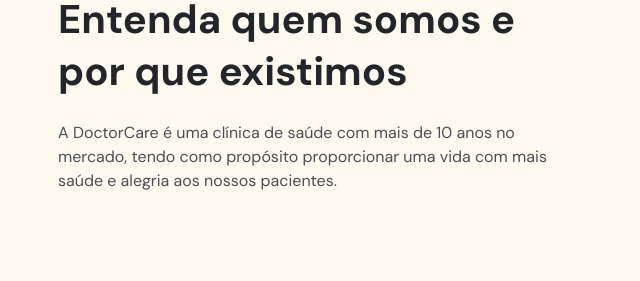
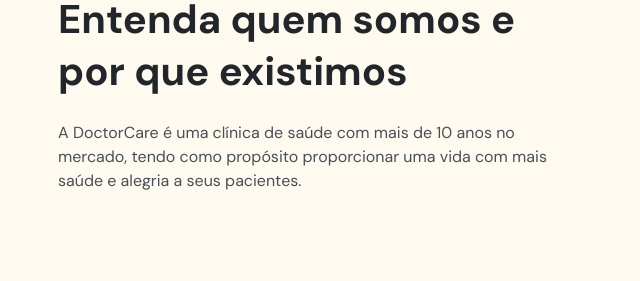
Before and after one commit to cadugithub/DoctorCare, a plain HTML site: page index.html in a window 1280 px wide. Shown: the part 2360-2641 px from the top of the page, 593-1233 px from the left. Drawn offline with nearby package versions, Linux system fonts and the light colour scheme.

Commit message:
correção do texto da area sobre

```diff
--- a/index.html
+++ b/index.html
@@ -382,7 +382,7 @@
             <h2>Entenda quem somos e por que existimos</h2>
           </header>
           <div class="content">
-            <p>A DoctorCare é uma clínica de saúde com mais de 10 anos no mercado, tendo como propósito proporcionar uma vida com mais saúde e alegria aos nossos pacientes.</p>
+            <p>A DoctorCare é uma clínica de saúde com mais de 10 anos no mercado, tendo como propósito proporcionar uma vida com mais saúde e alegria a seus pacientes.</p>
           </div>
         </div>
 
```
